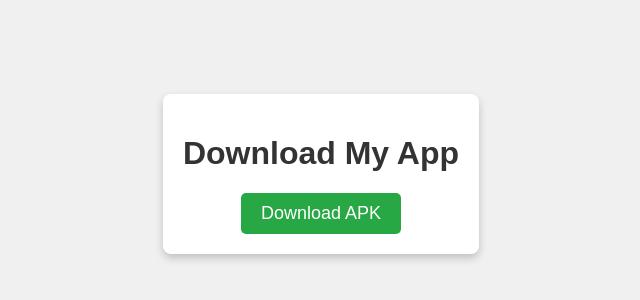
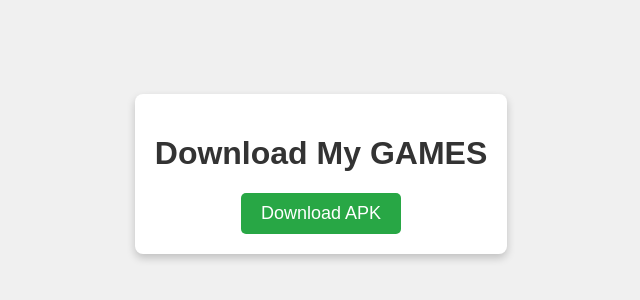
Before and after one commit to mdsabbirkhan1/Apk, a plain HTML site: page index.html in a window 1280 px wide. Shown: the part 226-526 px from the top of the page, without its empty margins (319-959 px from the left). Drawn offline with Linux system fonts and the light colour scheme.

Commit message:
index.html

```diff
--- a/index.html
+++ b/index.html
@@ -3,12 +3,12 @@
 <head>
     <meta charset="UTF-8">
     <meta name="viewport" content="width=device-width, initial-scale=1.0">
-    <title>Download My App</title>
+    <title>Download My GAMES</title>
     <link rel="stylesheet" href="styles.css">
 </head>
 <body>
     <div class="container">
-        <h1>Download My App</h1>
+        <h1>Download My GAMES</h1>
         <p></p>
         <button id="downloadBtn">Download APK</button>
     </div>
```
